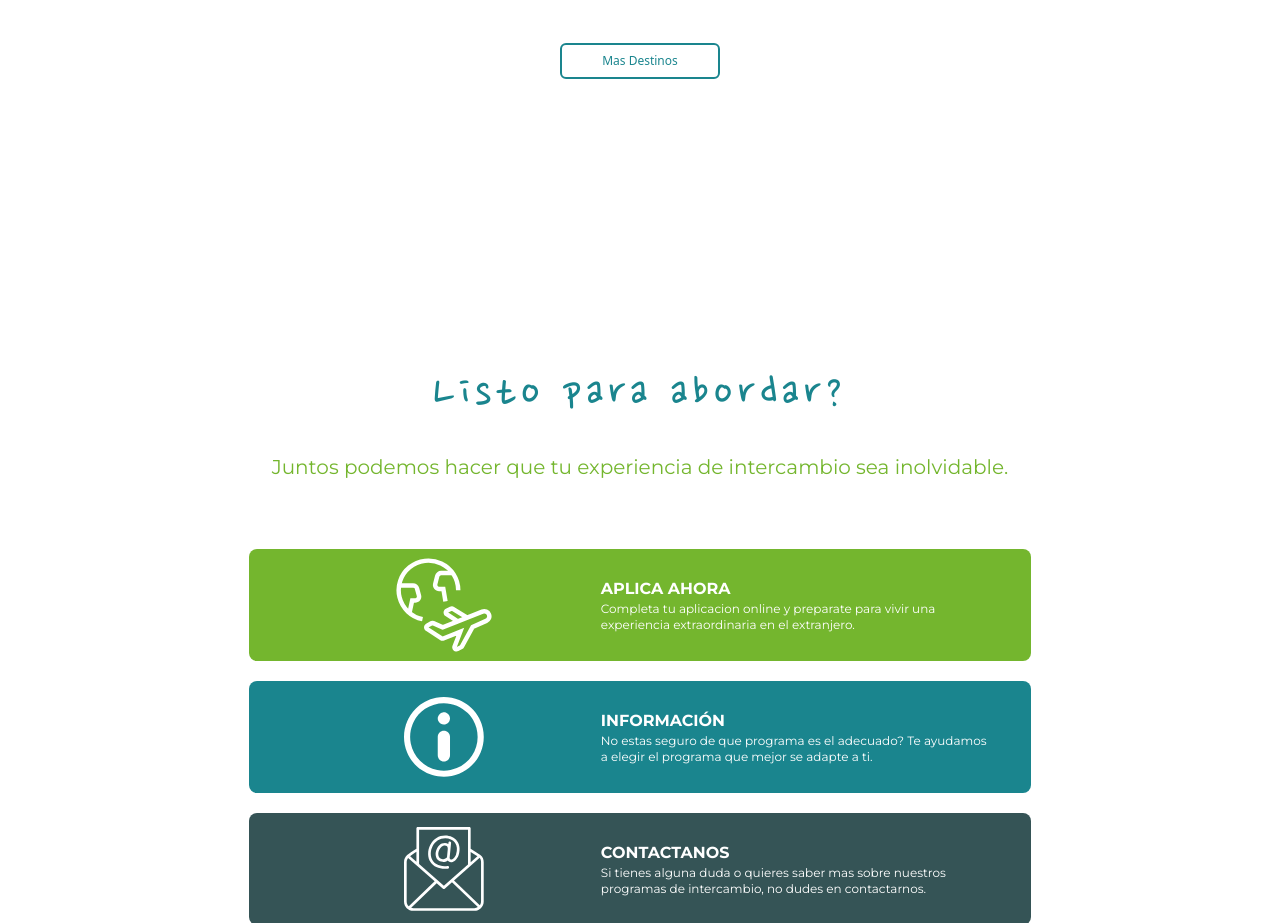
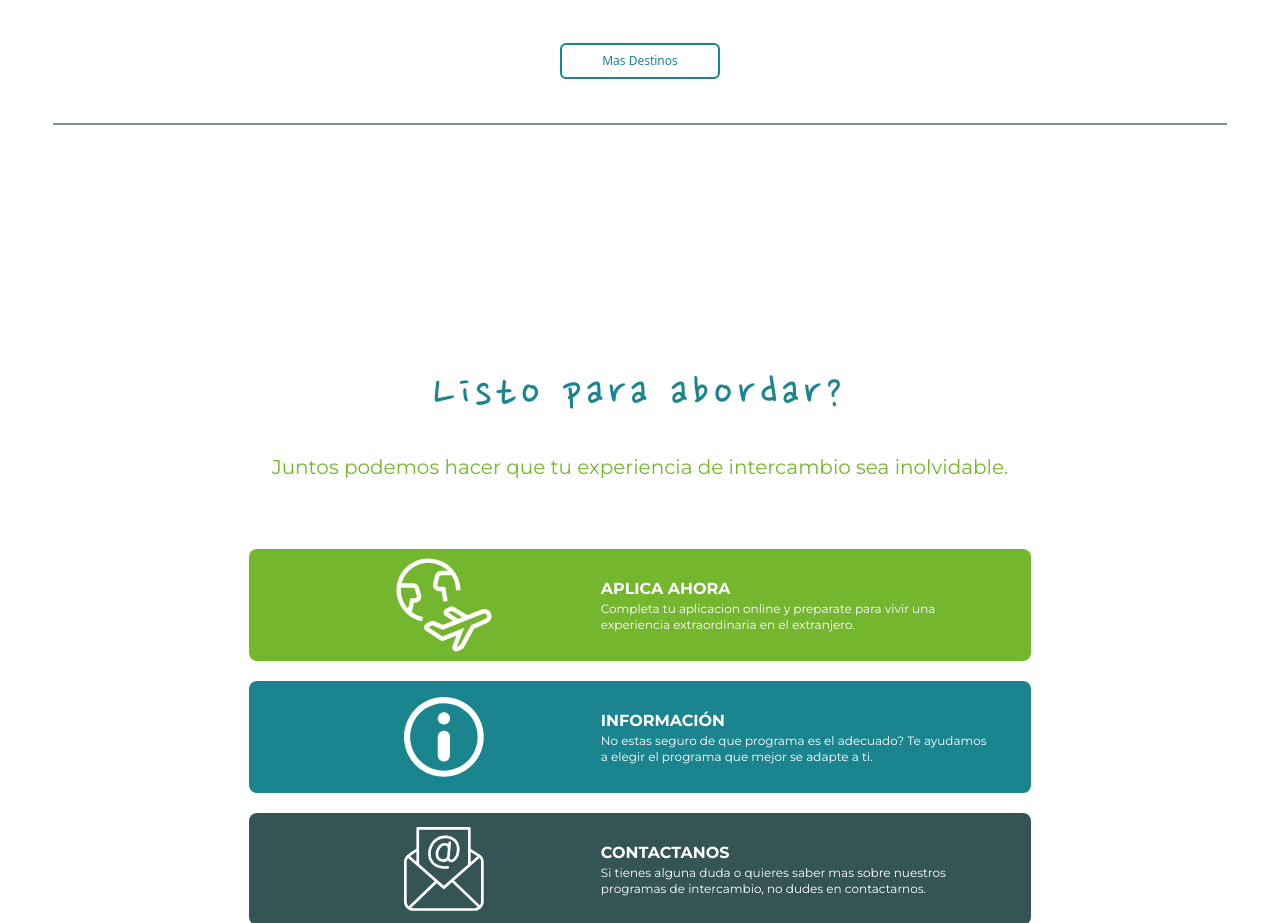
Before and after one commit to githubawaq/front_awaqinternship.org, a React (Vite) app: page / in a window 1280 px wide. Shown: the part 4360-5283 px from the top of the page. Built offline with nearby package versions, Linux system fonts and the light colour scheme.

Commit message:
componente separador

```diff
--- a/src/components/Home/Destination.jsx
+++ b/src/components/Home/Destination.jsx
@@ -1,5 +1,6 @@
 import React from "react";
 import colombia from "../../assets/images/colombia.jpg";
+import SeparatorHome from "../ReuseProvider/Separator";
 
 const Destination = () => {
   return (
@@ -59,7 +60,6 @@ const Destination = () => {
             </div>
           </div>
         </div>
-
         <div className="max-w-sm mx-auto bg-white  mb-5 rounded-xl shadow-md overflow-hidden">
           <div
             className="h-48 bg-cover bg-center"
@@ -86,6 +86,7 @@ const Destination = () => {
       <div className="flex items-center justify-center mt-10">
         <button className="bt-white">Mas Destinos</button>
       </div>
+      <SeparatorHome />
     </div>
   );
 };
--- /dev/null
+++ b/src/components/ReuseProvider/Separator.jsx
@@ -0,0 +1,7 @@
+const SeparatorHome = () => {
+  return (
+    <div className="w-full border border-solid my-10 border-grey-clear"></div>
+  );
+};
+
+export default SeparatorHome;
```
